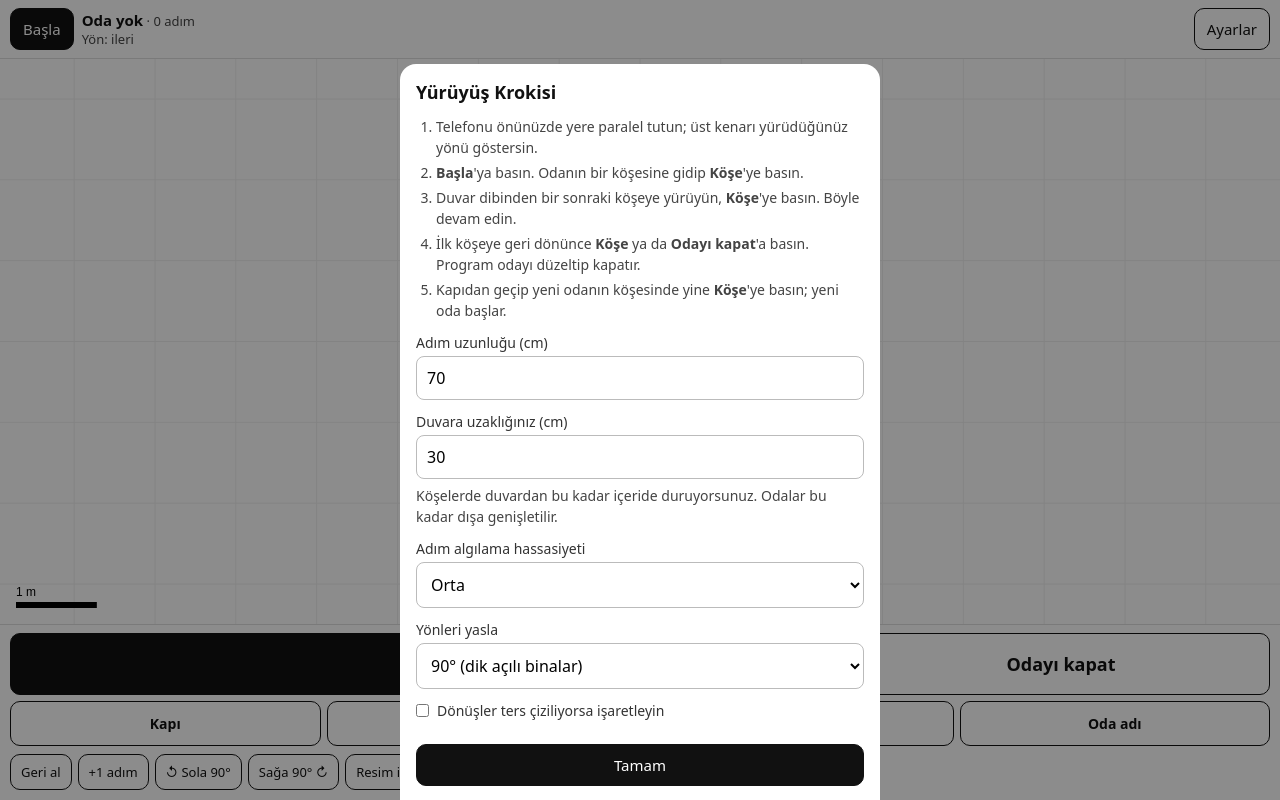
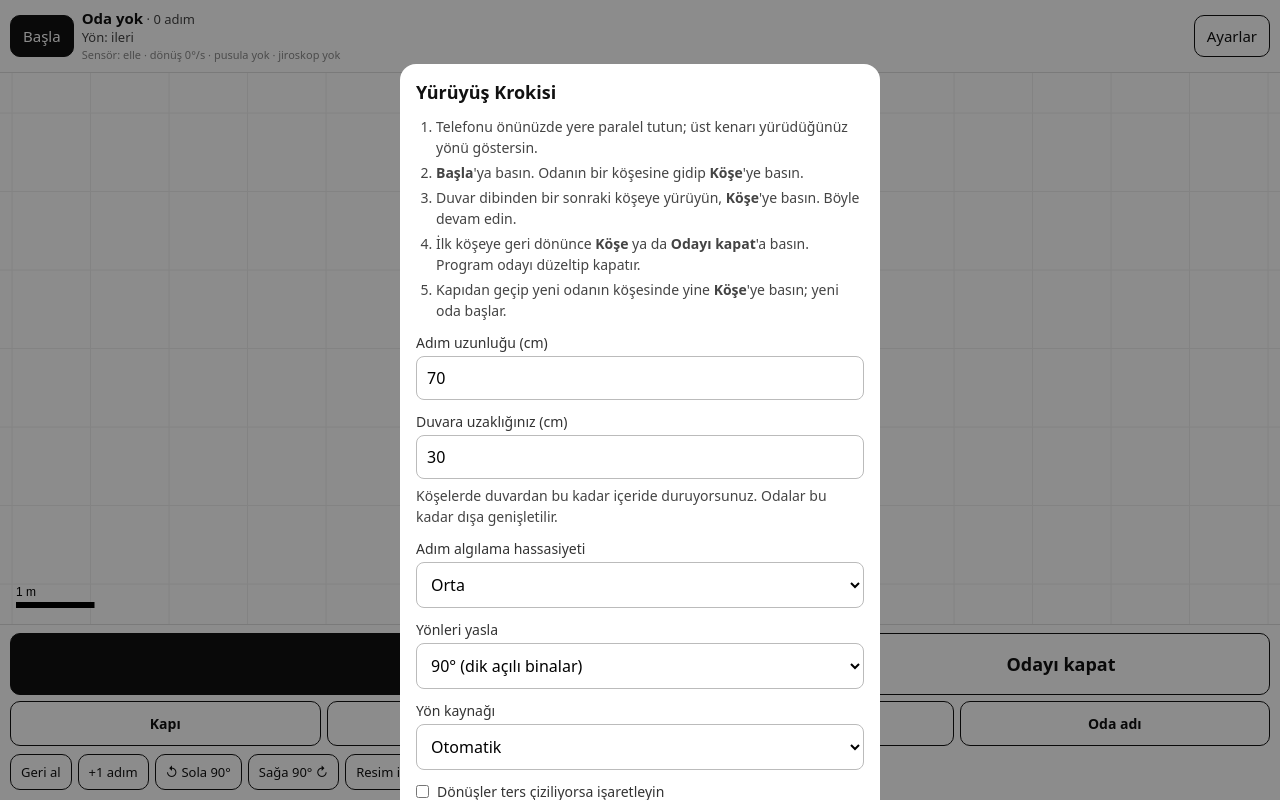
Before and after one commit to hssyn53/adim-sesi, a plain HTML site: page kroki/index.html in a window 1280 px wide. Drawn offline with Linux system fonts and the light colour scheme.

Commit message:
Yürüyüş Krokisi: yön kaynağı seçimi, canlı sensör bilgisi, jiroskop yedeği
Co-Authored-By: Claude Opus 5.5 <noreply@anthropic.com>
Claude-Session: https://claude.ai/code/session_014tkfC1c9X95SujtBkqUw2j

```diff
--- a/kroki/index.html
+++ b/kroki/index.html
@@ -40,7 +40,7 @@ button.dark:active{background:#444}
 <div id="app">
   <div class="top">
     <button id="go" class="dark">Başla</button>
-    <div class="stat"><b id="roomInfo">Oda yok</b> · <span id="steps">0</span> adım<br><span id="wallInfo">Yön: –</span></div>
+    <div class="stat"><b id="roomInfo">Oda yok</b> · <span id="steps">0</span> adım<br><span id="wallInfo">Yön: –</span><br><span id="dbg" style="font-size:11px;color:#888">Sensör: –</span></div>
     <button id="setBtn">Ayarlar</button>
   </div>
   <canvas id="cv"></canvas>
@@ -83,6 +83,9 @@ button.dark:active{background:#444}
   <label>Yönleri yasla
     <select id="snap"><option value="90">90° (dik açılı binalar)</option><option value="45">45°</option><option value="0">Serbest</option></select>
   </label>
+  <label>Yön kaynağı
+    <select id="src"><option value="auto">Otomatik</option><option value="gyro">Jiroskop</option><option value="compass">Pusula</option><option value="manual">Elle (Sola/Sağa düğmeleri)</option></select>
+  </label>
   <label class="chk"><input type="checkbox" id="flip"> Dönüşler ters çiziliyorsa işaretleyin</label>
   <p id="sensorInfo"></p>
   <button class="dark" id="closeSet">Tamam</button>
@@ -104,7 +107,7 @@ const isIOS=/iPad|iPhone|iPod/.test(navigator.userAgent)||(navigator.platform===
 let st={stepCm:70,wallCm:30,sens:'orta',snap:'90',flip:false,pos:{x:0,y:0},track:[{x:0,y:0}],rooms:[],marks:[],steps:0,gh:0,off:0,ref:null,lastCornerSteps:0};
 try{const s=JSON.parse(localStorage.getItem(KEY)||'null'); if(s&&s.pos) st={...st,...s};}catch(_){}
 let running=false, listening=false, wake=null, undoStack=[];
-let gyroHead=st.gh||0, hasGyro=false, compass=null, gotAbs=false, gAvg=null, lastT=null;
+let yawRate=0, gyroHead=st.gh||0, hasGyro=false, compass=null, gotAbs=false, gAvg=null, lastT=null;
 const save=()=>{st.gh=gyroHead; try{localStorage.setItem(KEY,JSON.stringify(st));}catch(_){}};
 const fmt=v=>v.toFixed(1).replace('.',',');
 let msgT; function msg(t){const m=$('msg'); m.textContent=t; m.classList.add('show'); clearTimeout(msgT); msgT=setTimeout(()=>m.classList.remove('show'),2600);}
@@ -120,11 +123,32 @@ function onOrient(e){
   compass=compass==null?h:circEma(compass,h,0.15);
   if(st.ref==null&&running) st.ref=compass;
 }
+function useSrc(){
+  const s=st.src||'auto';
+  if(s==='manual') return 'manual';
+  if(s==='gyro') return hasGyro?'gyro':'manual';
+  if(s==='compass') return compass!=null?'compass':'manual';
+  return hasGyro&&!gyroBad?'gyro':(compass!=null?'compass':'manual');
+}
 function rawHead(){
-  if(hasGyro) return gyroHead+st.off;
-  if(compass!=null&&st.ref!=null) return compass-st.ref+st.off;
+  const u=useSrc();
+  if(u==='gyro') return gyroHead+st.off;
+  if(u==='compass'){if(st.ref==null) st.ref=compass; return compass-st.ref+st.off;}
   return st.off;
 }
+/* jiroskop gerçekten dönüşü görüyor mu? pusulayla karşılaştır */
+let gyroBad=false, hist3=[];
+setInterval(()=>{
+  if(!running||!hasGyro||compass==null) return;
+  hist3.push({c:compass,g:gyroHead}); if(hist3.length>4) hist3.shift();
+  if(hist3.length<4) return;
+  const a=hist3[0], b=hist3[3], dC=Math.abs(((b.c-a.c+540)%360)-180), dG=Math.abs(b.g-a.g);
+  if(dC>50&&dG<12){
+    if((st.gscale||1)===1&&Math.abs(dG*57.3-dC)<0.5*dC){st.gscale=57.3; gyroHead=a.g+(b.g-a.g)*57.3; msg('Jiroskop birimi düzeltildi');}
+    else if(!gyroBad){gyroBad=true; st.ref=compass-gyroHead; msg('Jiroskop dönüşü görmüyor, pusulaya geçildi');}
+    hist3=[];
+  }
+},1000);
 function relHead(){
   let r=((rawHead()%360)+360)%360;
   const s=+st.snap; if(s) r=(Math.round(r/s)*s)%360;
@@ -152,12 +176,13 @@ function onMotion(e){
     hasGyro=true;
     const gl=Math.hypot(gAvg.x,gAvg.y,gAvg.z)||1;
     const yaw=((r.beta||0)*gAvg.x+(r.gamma||0)*gAvg.y+r.alpha*gAvg.z)/gl;
-    gyroHead+=(isIOS?1:-1)*(st.flip?-1:1)*yaw*dt;
+    yawRate=yaw*(st.gscale||1);
+    gyroHead+=(isIOS?1:-1)*(st.flip?-1:1)*yawRate*dt;
   }
 }
 function step(){
   const s=+st.snap;
-  if(hasGyro&&s){const tgt=Math.round(gyroHead/s)*s; gyroHead+=0.15*(tgt-gyroHead);}
+  if(useSrc()==='gyro'&&s){const tgt=Math.round(gyroHead/s)*s; gyroHead+=0.15*(tgt-gyroHead);}
   const h=relHead()*Math.PI/180, L=st.stepCm/100;
   st.pos={x:+(st.pos.x+L*Math.sin(h)).toFixed(3),y:+(st.pos.y-L*Math.cos(h)).toFixed(3)};
   const tl=st.track[st.track.length-1];
@@ -268,13 +293,13 @@ $('reset').onclick=()=>{
 };
 
 /* ---------- ayarlar ---------- */
-$('stepCm').value=st.stepCm; $('wallCm').value=st.wallCm; $('sens').value=st.sens; $('snap').value=st.snap; $('flip').checked=st.flip;
+$('stepCm').value=st.stepCm; $('wallCm').value=st.wallCm; $('sens').value=st.sens; $('snap').value=st.snap; $('flip').checked=st.flip; $('src').value=st.src||'auto';
 const applySettings=()=>{
   const v=+$('stepCm').value; if(v>=30&&v<=120) st.stepCm=v;
   const w=+$('wallCm').value; if(w>=0&&w<=100) st.wallCm=w;
-  st.sens=$('sens').value; st.snap=$('snap').value; st.flip=$('flip').checked; save(); draw();
+  st.sens=$('sens').value; st.snap=$('snap').value; st.flip=$('flip').checked; const ns=$('src').value; if(ns!==(st.src||'auto')){const prev=rawHead()-st.off; st.src=ns; gyroBad=false; if(compass!=null) st.ref=compass-prev; gyroHead=prev;} save(); draw();
 };
-['stepCm','wallCm','sens','snap','flip'].forEach(id=>$(id).onchange=applySettings);
+['stepCm','wallCm','sens','snap','flip','src'].forEach(id=>$(id).onchange=applySettings);
 $('setBtn').onclick=()=>$('setSheet').classList.add('show');
 $('closeSet').onclick=()=>{applySettings(); $('setSheet').classList.remove('show');};
 if(st.steps===0&&!st.rooms.length) $('setSheet').classList.add('show');
@@ -383,6 +408,8 @@ function draw(){
   if(r&&r.pts.length){const a=r.pts[r.pts.length-1]; $('wallInfo').textContent='Bu duvar: '+fmt(Math.hypot(st.pos.x-a.x,st.pos.y-a.y))+' m ('+(st.steps-st.lastCornerSteps)+' adım) · '+dirTxt;}
   else $('wallInfo').textContent='Yön: '+dirTxt+(running&&!hasGyro&&compass==null?' · sensör yok':'');
 }
+const SRC={gyro:'jiroskop',compass:'pusula',manual:'elle'};
+setInterval(()=>{$('dbg').textContent='Sensör: '+SRC[useSrc()]+' · dönüş '+Math.round(yawRate)+'°/s · pusula '+(compass==null?'yok':Math.round(compass)+'°')+(hasGyro?'':' · jiroskop yok');},300);
 addEventListener('resize',draw);
 setInterval(()=>{if(running) draw();},200);
 setInterval(()=>{if(running) save();},3000);
```
